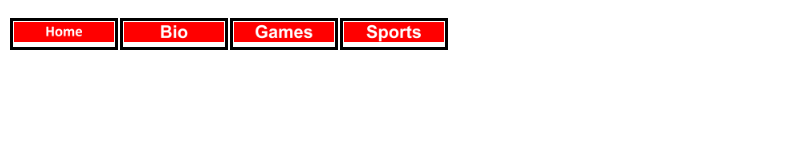
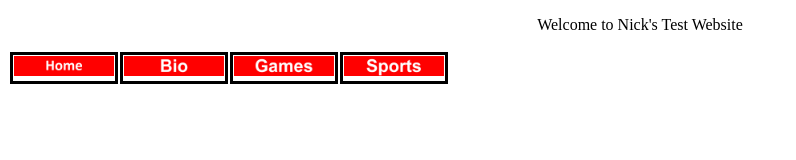
Before and after one commit to RockosBos/WebsiteTest, a plain HTML site: page Index.html in a window 1280 px wide. Shown: the whole page, without its empty margins (0-796 px from the left). Drawn offline with Linux system fonts and the light colour scheme.

Commit message:
Added welcome line

```diff
--- a/Index.html
+++ b/Index.html
@@ -12,6 +12,7 @@
 
     <body>
         <p class="Center">
+            Welcome to Nick's Test Website
             <div class="HeaderBarDiv">
                 <table>
                     <tr id="HeaderBar">
```
